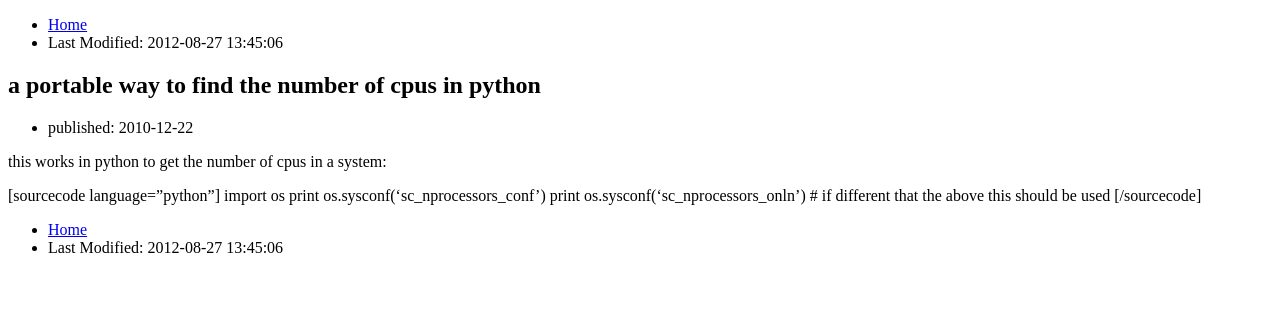
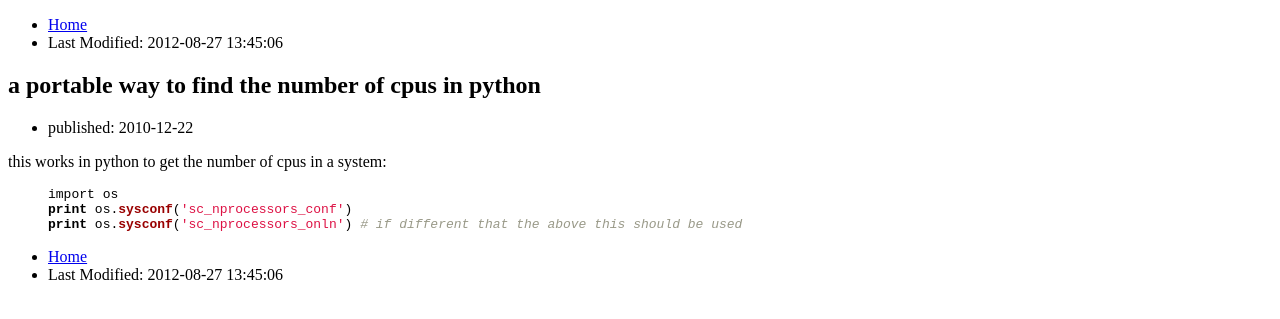
Before and after one commit to serverhorror/serverhorror.github.com, a Jekyll site: the page built from _posts/2010-12-22-a-portable-way-to-find-the-number-of-cpus-in-python.markdown, in a window 1280 px wide. Shown: the top 319 px of the page. Built offline with Jekyll 4.4.1, drawn with Linux system fonts in a browser that asks for light colours; Markdown is read by kramdown in place of the engine named in the settings.

Commit message:
wordpress sourcecode tag to jekyll highlight migrated

```diff
--- a/_posts/2010-12-22-a-portable-way-to-find-the-number-of-cpus-in-python.markdown
+++ b/_posts/2010-12-22-a-portable-way-to-find-the-number-of-cpus-in-python.markdown
@@ -11,8 +11,8 @@ tags:
 
 This works in Python to get the number of CPUs in a system:
 
-[sourcecode language="python"]
+{% highlight python %}
 import os
 print os.sysconf('SC_NPROCESSORS_CONF')
 print os.sysconf('SC_NPROCESSORS_ONLN') # if different that the above this should be used
-[/sourcecode]
+{% endhighlight %}
```
